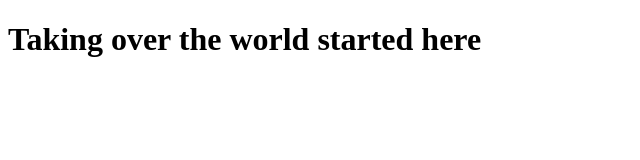
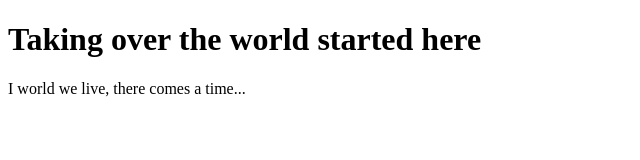
Before and after one commit to RobertYearling/february_cohort, a plain HTML site: page index.html in a window 1280 px wide. Shown: the whole page, without its empty margins (0-640 px from the left). Drawn offline with Linux system fonts and the light colour scheme.

Commit message:
Starting working on HTML Page

```diff
--- a/index.html
+++ b/index.html
@@ -9,6 +9,7 @@
 <body>
     <div class="container">
         <h1>Taking over the world started here</h1>
+        <p>I world we live, there comes a time...</p>
     </div>
 </body>
 </html>
```
